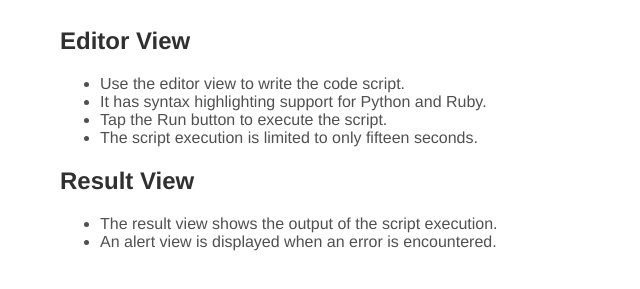
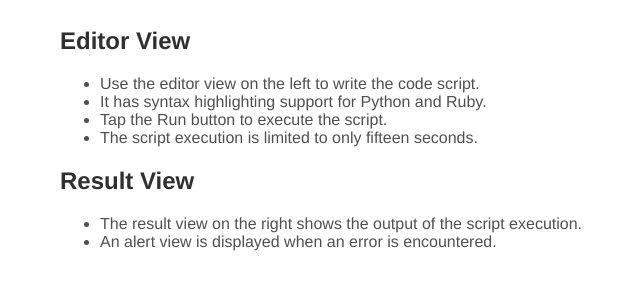
Before and after one commit to worqshop/help, a plain HTML site: page runner/index.html in a window 1280 px wide. Shown: the part 61-350 px from the top of the page, without its empty margins (315-955 px from the left). Drawn offline with Linux system fonts and the light colour scheme.

Commit message:
Fix text

```diff
--- a/runner/index.html
+++ b/runner/index.html
@@ -19,7 +19,7 @@
 
     <h2>Editor View</h2>
     <ul>
-		<li>Use the editor view to write the code script.</li>
+		<li>Use the editor view on the left to write the code script.</li>
 		<li>It has syntax highlighting support for Python and Ruby.</li>
 		<li>Tap the Run button to execute the script.</li>
 		<li>The script execution is limited to only fifteen seconds.</li>
@@ -27,7 +27,7 @@
 
     <h2>Result View</h2>
     <ul>
-		<li>The result view shows the output of the script execution.</li>
+		<li>The result view on the right shows the output of the script execution.</li>
 		<li>An alert view is displayed when an error is encountered.</li>
     </ul>
 
```
